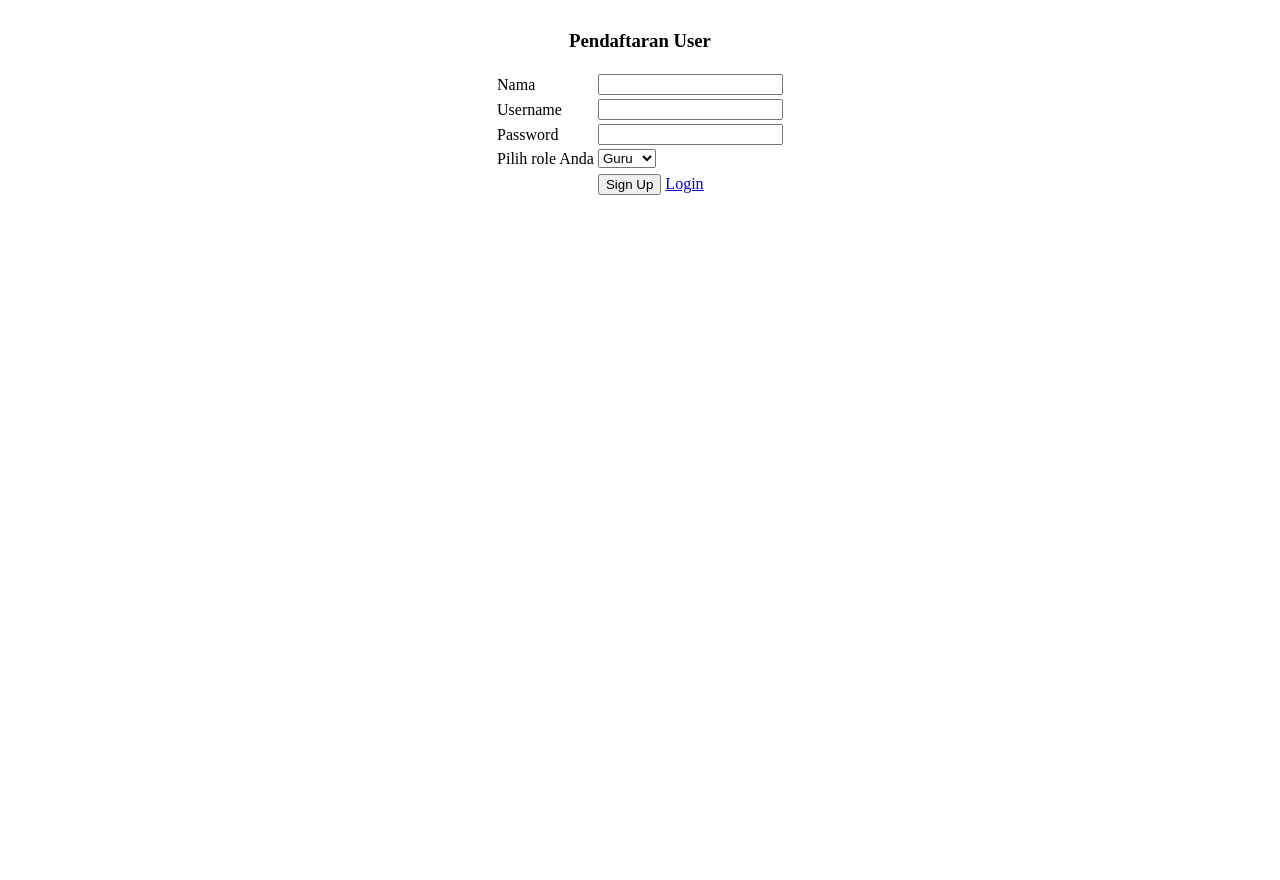
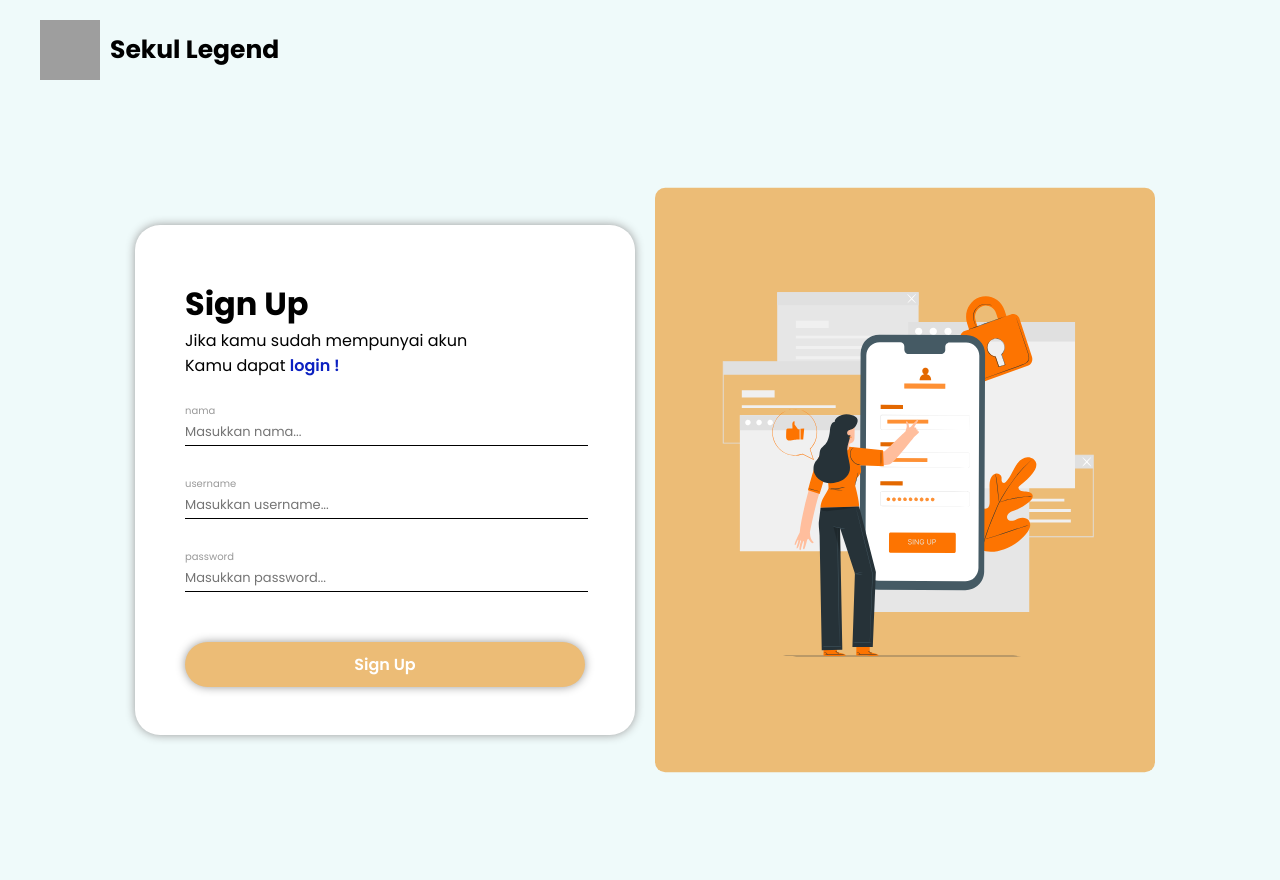
Before and after one commit to ellfataa/projectpemweb1, a PHP site: page /registrasi.php in a window 1280 px wide. Before the commit the page ends 195 px from the top, so only its background shows below. Run offline with PHP 8.4, Linux system fonts and the light colour scheme; grey boxes are pictures that could not be loaded.

Commit message:
Mengedit tampilan css registrasi

```diff
--- /dev/null
+++ b/logres.css
@@ -0,0 +1,155 @@
+* {
+  font-family: "Poppins", sans-serif;
+  font-family: "PT Sans", sans-serif;
+  text-decoration: none;
+  padding: 0;
+  margin: 0;
+  color: black;
+}
+
+body {
+  background: #effafa;
+}
+
+.form,
+h1 {
+  font-family: "Poppins";
+  color: black;
+}
+.form,
+ul,
+li {
+  font-family: "Poppins";
+  font-size: 16px;
+  font-weight: 400;
+  list-style: none;
+}
+.link-daftar {
+  font-family: "Poppins";
+  font-size: 16px;
+  font-weight: 600;
+  color: #0c21c1;
+  list-style: none;
+}
+.link-daftar:hover {
+  color: #0c21c1;
+  text-decoration: underline;
+}
+
+.div1 {
+  width: 100%;
+  height: 100vh;
+  display: flex;
+  flex-direction: row;
+  justify-content: center;
+  align-items: center;
+  background: transparent;
+}
+
+.form {
+  width: 400px;
+  height: 450px;
+  background: white;
+  border-radius: 25px;
+  display: flex;
+  flex-direction: column;
+  padding: 30px 50px;
+  box-shadow: 0px 0px 10px #999999;
+}
+
+.form-nama,
+label,
+.form-username,
+label,
+.form-password,
+label {
+  font-family: "Poppins";
+  font-size: 10px;
+  font-weight: 400;
+  color: #999999;
+}
+.nama,
+.username,
+.password {
+  font-family: "Poppins";
+  font-size: 13px;
+  font-weight: 400;
+  color: black;
+  border: none;
+  outline: none;
+  border-bottom: 1px solid black;
+  background: transparent;
+  width: 100%;
+  padding: 3px 3px 3px 0px;
+  margin-bottom: 10px;
+}
+
+.btn-login {
+  font-family: "Poppins";
+  font-size: 16px;
+  font-weight: 600;
+  color: white;
+  border: none;
+  border-radius: 25px;
+  background: #ecbc76;
+  width: 100%;
+  padding: 10px 0px;
+  margin-top: 80px;
+  cursor: pointer;
+  box-shadow: 0px 0px 10px #999999;
+}
+.btn-login:hover {
+  background: transparent;
+  color: black;
+  box-shadow: 0px 0px 6px #999999;
+}
+
+.btn-signup {
+  font-family: "Poppins";
+  font-size: 16px;
+  font-weight: 600;
+  color: white;
+  border: none;
+  border-radius: 25px;
+  background: #ecbc76;
+  width: 100%;
+  padding: 10px 0px;
+  margin-top: 40px;
+  cursor: pointer;
+  box-shadow: 0px 0px 10px #999999;
+}
+.btn-signup:hover {
+  background: transparent;
+  color: black;
+  box-shadow: 0px 0px 6px #999999;
+}
+
+.gambar-signup,
+img,
+.gambar-login,
+img {
+  width: 500px;
+  height: 600px;
+  margin-left: 10px;
+}
+
+.logo{
+  width: 60px;
+  height: 60px;
+  padding: 0px 0px 0px 0px;
+  margin: 10px 0px 0px 30px;
+}
+.div-logo {
+  display: flex;
+  flex-direction: row;
+  justify-content: left;
+  align-items: center;
+  background: transparent;
+}
+.div-logo, p{
+  font-family: "Poppins";
+  font-size: 25px;
+  font-weight: 700;
+  color: black;
+  margin: 10px 0px 0px 10px;
+}
--- a/registrasi.php
+++ b/registrasi.php
@@ -10,6 +10,11 @@
     <meta charset="UTF-8">
     <meta name="viewport" content="width=device-width, initial-scale=1.0">
     <title>Registrasi</title>
+
+    <link rel="stylesheet" href="logres.css" type="text/css">
+    <link rel="preconnect" href="https://fonts.googleapis.com">
+    <link rel="preconnect" href="https://fonts.gstatic.com" crossorigin>
+    <link href="https://fonts.googleapis.com/css2?family=PT+Sans:wght@400;700&family=Poppins:wght@300;400;500;600;700&display=swap" rel="stylesheet">
 </head>
 <body>
     <?php
@@ -30,45 +35,41 @@
         }
     ?>
 
-    <form action="" method="post">
-        <table align="center">
-            <tr>
-                <td colspan="2" align="center">
-                    <h3>Pendaftaran User</h3>
-                </td>
-            </tr>
-            <tr>
-                <td>Nama</td>
-                <td><input name="nama" type="text"></td>
-            </tr>
-            <tr>
-                <td>Username</td>
-                <td><input name="username" type="text"></td>
-            </tr>
-            <tr>
-                <td>Password</td>
-                <td><input name="password" type="password"></td>
-            </tr>
-            <tr>
-                <td>Pilih role Anda</td>
-                <td>
-                    <select name="level">
-                        <option value="Guru">Guru</option>
-                        <option value="Siswa">Siswa</option>
-                    </select>
-                </td>
-            </tr>
-            <tr>
-                <tr>
-                    <td></td>
-                    <td>
-                        <button type="submit">Sign Up</button>
-                        <a href="login.php">Login</a>
-                    </td>
-                </tr>
-            </tr>
-        </table>
-    </form>
+    <div class="div-logo">
+            <img class="logo" src="gambar/logo.svg" alt="">
+            <p>Sekul Legend</p>
+    </div>
+
+    <div class="div1">
+        <div class="form">
+            <br>
+            <h1>Sign Up</h1>
+            <ul>
+                <li>Jika kamu sudah mempunyai akun</li>
+                <li>Kamu dapat <a class="link-daftar" href="login.php">login !</a></li>
+            </ul>
+            <br>
+            <form class="form-login" name="form-login" action="" method="post">
+            <div class="form-nama">
+                    <label for="tulisan kecil nama">nama</label><br>
+                    <input class="nama" name="nama" type="text" placeholder="Masukkan nama...">
+                </div><br>
+                <div class="form-username">
+                    <label for="tulisan kecil username">username</label><br>
+                    <input class="username" name="username" type="text" placeholder="Masukkan username...">
+                </div><br>
+                <div class="form-password">
+                    <label for="tulisan kecil password">password</label><br>
+                    <input class="password" name="password" type="password" placeholder="Masukkan password...">
+                </div>
+                <button class="btn-signup" type="submit">Sign Up</button>
+            </form>
+        </div>
+
+        <div class="gambar-signup">
+            <img src="gambar/login.svg" alt="lock-signup">
+        </div>
+    </div>
 
 </body>
 </html>
```
Also changed, not shown: login.css (deleted, +0 -116 lines), login.php (+8 -11 lines), gambar/logo-sekul.png (added), gambar/logo-sekul.svg (added).
